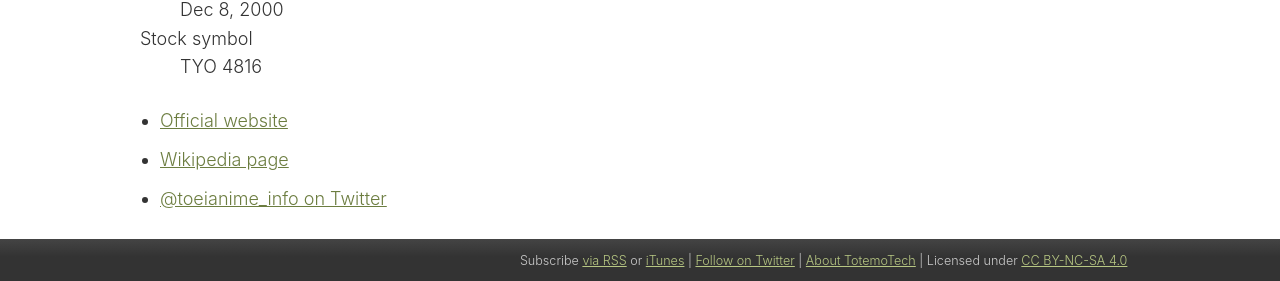
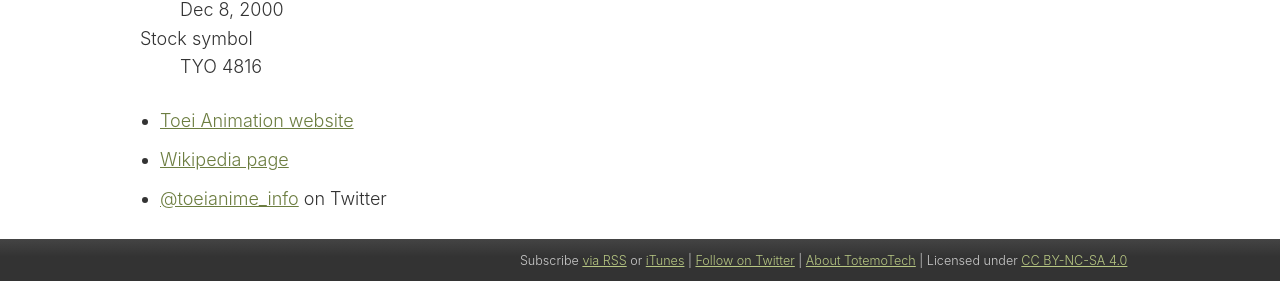
Before and after one commit to tagawa/TotemoTech, a Jekyll site: the page built from docs/_pages/companies/toei-animation.md, in a window 1280 px wide. Shown: the part 1062-1343 px from the top of the page. Built offline with Jekyll 4.4.1, drawn with Linux system fonts in a browser that asks for light colours; comment, search, counter and statistics services are not loaded.

Commit message:
Link tweak

```diff
--- a/docs/_layouts/company.html
+++ b/docs/_layouts/company.html
@@ -21,9 +21,9 @@
     </dl>
 
     <ul>
-        <li><a href="{{ page.url }}" target="_blank" rel="noopener">Official website</a></li>
+        <li><a href="{{ page.url }}" target="_blank" rel="noopener">{{ page.title }} website</a></li>
         <li><a href="{{ page.wikipedia }}" target="_blank" rel="noopener">Wikipedia page</a></li>
-        <li><a href="https://twitter.com/{{ page.twitter }}" target="_blank" rel="noopener">@{{ page.twitter }} on Twitter</a></li>
+        <li><a href="https://twitter.com/{{ page.twitter }}" target="_blank" rel="noopener">@{{ page.twitter }}</a> on Twitter</li>
     </ul>
 
 </article>
```
